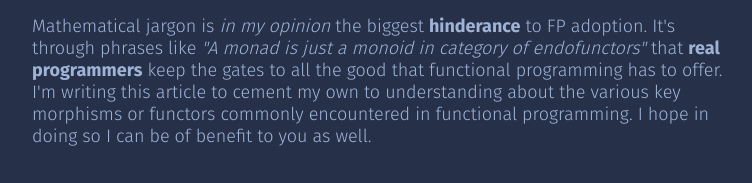
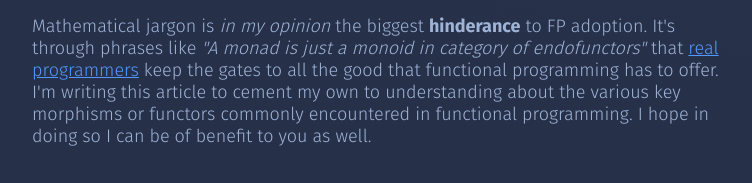
Before and after one commit to ZaymonFC/Zaymon.dev, a Gatsby site: page /All-the-Morphisms/ in a window 1280 px wide. Shown: the part 347-530 px from the top of the page, without its empty margins (262-1014 px from the left). Built offline with nearby package versions, Linux system fonts and the light colour scheme; Gatsby itself is replaced by a stand-in of ours; some packages are replaced by stand-ins of ours; what typography-theme-ocean-beach would draw is missing.

Commit message:
Link real programmers

```diff
--- a/content/blog/All-the-Morphisms/index.md
+++ b/content/blog/All-the-Morphisms/index.md
@@ -9,7 +9,7 @@ description: Exploring the world of Morphisms and Functors.
 
 > I am still in the __research phase__ and I have made my __best efforts__ to provide information that is correct, however, there will __likely be small mistakes__ or __inaccuracies__.
 
-Mathematical jargon is _in my opinion_ the biggest __hinderance__ to FP adoption. It's through phrases like _"A monad is just a monoid in category of endofunctors"_ that __real programmers__ keep the gates to all the good that functional programming has to offer. I'm writing this article to cement my own to understanding about the various key morphisms or functors commonly encountered in functional programming. I hope in doing so I can be of benefit to you as well.
+Mathematical jargon is _in my opinion_ the biggest __hinderance__ to FP adoption. It's through phrases like _"A monad is just a monoid in category of endofunctors"_ that [real programmers](https://web.mit.edu/humor/Computers/real.programmers) keep the gates to all the good that functional programming has to offer. I'm writing this article to cement my own to understanding about the various key morphisms or functors commonly encountered in functional programming. I hope in doing so I can be of benefit to you as well.
 
 ### 0. Base Morphism
 Before jumping into the world of _endomorphism's_, _catamorphism's_, _functors_ and more. We need to understand what a regular old morphism is.
--- a/src/templates/blog.css
+++ b/src/templates/blog.css
@@ -39,6 +39,16 @@ ul, ol {
 li {
     margin-top: 0px;
     margin-bottom: 5px;
+}
+
+.blogBody a {
+    text-shadow: none;
+    color: #5398ff;
+    background-image: none;
+}
+
+.blogBody a:hover {
+    color: #7aaffd;
 }
 
 blockquote {
```
